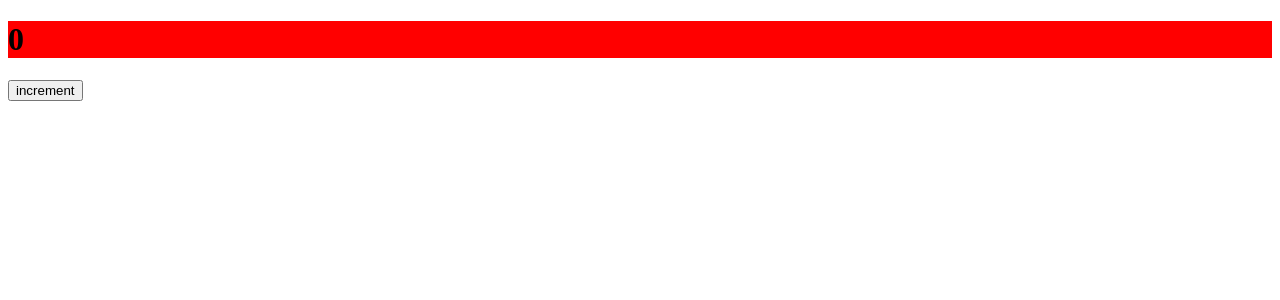
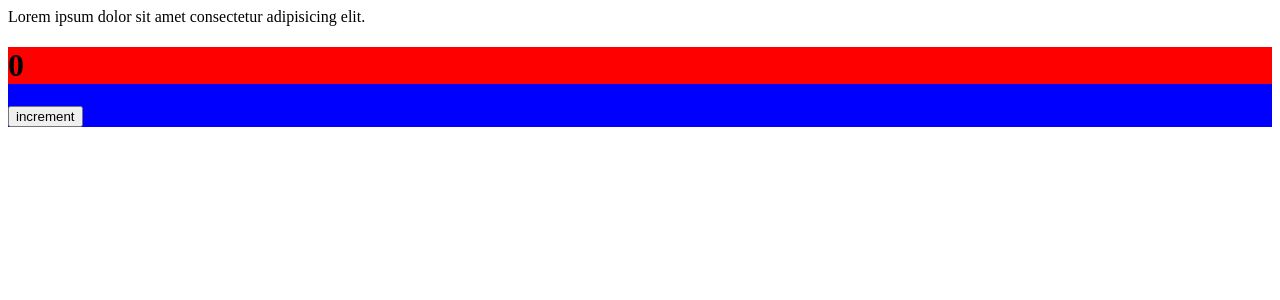
Before and after one commit to VictorAdamovich/advance_react, a React app: page / in a window 1280 px wide. Shown: the top 300 px of the page. Built offline with nearby package versions, Linux system fonts and the light colour scheme.

Commit message:
feat: add css modules

```diff
--- a/package.json
+++ b/package.json
@@ -20,6 +20,7 @@
     "@types/webpack-dev-server": "^4.7.2",
     "css-loader": "^6.8.1",
     "html-webpack-plugin": "^5.5.3",
+    "mini-css-extract-plugin": "^2.7.6",
     "sass": "^1.66.1",
     "sass-loader": "^13.3.2",
     "style-loader": "^3.3.3",
--- /dev/null
+++ b/src/App.tsx
@@ -0,0 +1,12 @@
+import { Counter } from "./components/Counter"
+
+const App = () => {
+  return (
+    <div className="app">
+        Lorem ipsum dolor sit amet consectetur adipisicing elit.
+        <Counter/>
+    </div>
+  )
+}
+
+export default App
--- a/src/components/Counter.tsx
+++ b/src/components/Counter.tsx
@@ -1,12 +1,12 @@
 import { useState } from "react"
-import './Counter.scss'
+import classes from './counter.module.scss'
 
 export const Counter =()=>{
     const [count,setCount]=useState(0)
 
     const increment = ()=>setCount(prev=>prev+1)
     return(
-        <div>
+        <div className={classes.wrap}>
            <h1>{count}</h1>
             <button onClick={increment}>increment</button>
         </div>
--- /dev/null
+++ b/src/components/counter.module.scss
@@ -0,0 +1,7 @@
+.wrap {
+  background-color: blue;
+
+  h1 {
+    background-color: red;
+  }
+}
--- a/src/components/counter.scss
+++ /dev/null
@@ -1,3 +0,0 @@
-h1{
-    background-color: red;
-}
--- /dev/null
+++ b/src/index.scss
@@ -0,0 +1,9 @@
+* {
+  margin: 0;
+  padding: 0;
+  box-sizing: border-box;
+}
+
+.app {
+  font-size: 30px;
+}
--- a/src/index.tsx
+++ b/src/index.tsx
@@ -1,9 +1,9 @@
 import { render } from 'react-dom'
-import { Counter } from './components/Counter'
+import App from './App'
 
 render (
     <div>
-        <Counter/>
+        <App/>
     </div>,
     document.getElementById('root')
 )
```
Also changed, not shown: src/typings.d.ts (added, +7 -0 lines), 6 other files (tests, documents, lock files or other folders).
